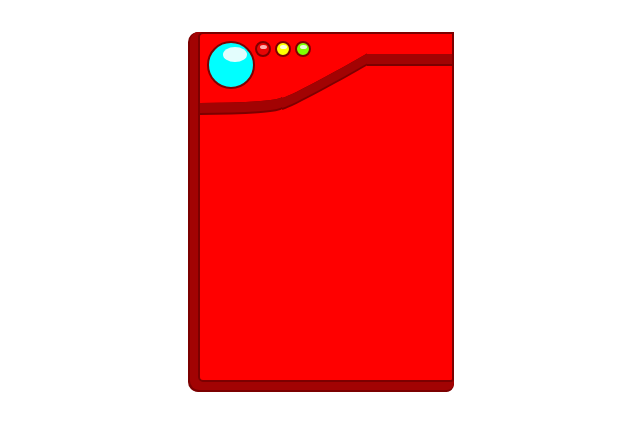
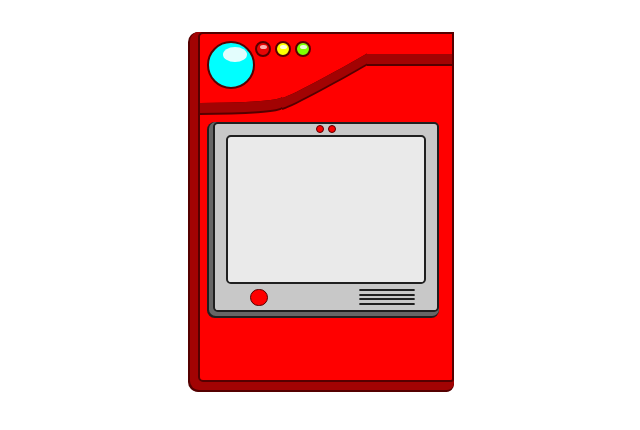
Before and after one commit to LeonardoPinheiroLacerda/MyPokedex, a plain HTML site: page index.html in a window 1280 px wide. Shown: the whole page, without its empty margins (314-954 px from the left). Drawn offline with Linux system fonts and the light colour scheme.

Commit message:
Pokedex display

```diff
--- a/index.html
+++ b/index.html
@@ -28,6 +28,28 @@
             <div class="reflection"></div>
           </div>
         </div>
+
+        <div class="pokedex-display-container">
+          <div class="top-display">
+            <div>
+              <div class="little-display-light display-light"></div>
+              <div class="little-display-light display-light"></div>
+            </div>
+          </div>
+          <div class="display"></div>
+          <div class="bottom-display">
+            <div class="light-container">
+              <div class="big-display-light display-light"></div>
+            </div>
+            <div class="air-flow-container">
+              <div class="air-flow"></div>
+              <div class="air-flow"></div>
+              <div class="air-flow"></div>
+              <div class="air-flow"></div>
+            </div>
+          </div>
+        </div>
+
       </div>
     </main>
   </body>
--- a/style.css
+++ b/style.css
@@ -1,8 +1,14 @@
 :root {
-  --border-color: rgb(124, 0, 0);
+  --border-color: rgb(85, 0, 0);
   --case-color: red;
   --case-first-shadow: rgb(162, 3, 3);
   --case-second-shadow: var(--border-color);
+
+  --display-color: rgb(234, 234, 234);
+  --display-border-color: rgb(31, 31, 31);
+  --display-container-color: rgb(200, 200, 200);
+  --display-container-first-shadow: rgb(102, 102, 102);
+  --display-container-second-shadow: var(--display-border-color);
 }
 
 *{
@@ -128,3 +134,85 @@ body {
 .green .reflection{
   background-color: rgb(234, 252, 216) !important;
 }
+
+.pokedex-display-container{
+  margin: 0 auto;
+  margin-top: 7.5%;
+
+  width:90%;
+  height: 55%;
+  background-color: var(--display-container-color);
+
+  border-radius: .3rem;
+  border: 2px solid var(--display-border-color);
+
+  box-shadow: -2px 2px 0px 2px var(--display-container-first-shadow), -3px 3px 0px 3px var(--display-container-second-shadow);
+}
+
+.display-light{
+  border: 1.5px solid var(--border-color);
+  border-radius: 100%;
+  background-color: red;
+}
+
+.little-display-light {
+  width: .5rem;
+  height: .5rem;
+}
+
+.big-display-light {
+  width: 1.1rem;
+  height: 1.1rem;
+}
+
+.top-display > div{
+  display: flex;
+  gap: .3rem;
+  margin-top: .08rem;
+}
+
+.top-display{
+  height: .7rem;
+  width:100%;
+  display: flex;
+  justify-content: center;
+}
+
+.display{
+  margin: 0 auto;
+  width: 90%;
+  height: 80%;
+  background-color: var(--display-color);
+  border: 2px solid var(--display-border-color);
+  border-radius: .3rem;
+}
+
+.bottom-display{
+  width:100%;
+  height: 1.7rem;
+  display: flex;
+  align-items: center;
+}
+
+.bottom-display > .light-container{
+  display: flex;
+  justify-content: center;
+  width:40%;
+  height:1.15rem
+}
+
+.bottom-display > .air-flow-container{
+  width:50%;
+  display: flex;
+  flex-direction: column;
+  align-items: flex-end;
+  height:1.15rem
+}
+
+.bottom-display > .air-flow-container > .air-flow{
+  width: 3.5rem;
+  margin-bottom: .18rem;
+  background-color: var(--display-border-color);
+  border: 1px solid var(--display-border-color);
+  border-radius: 50px;
+}
```
